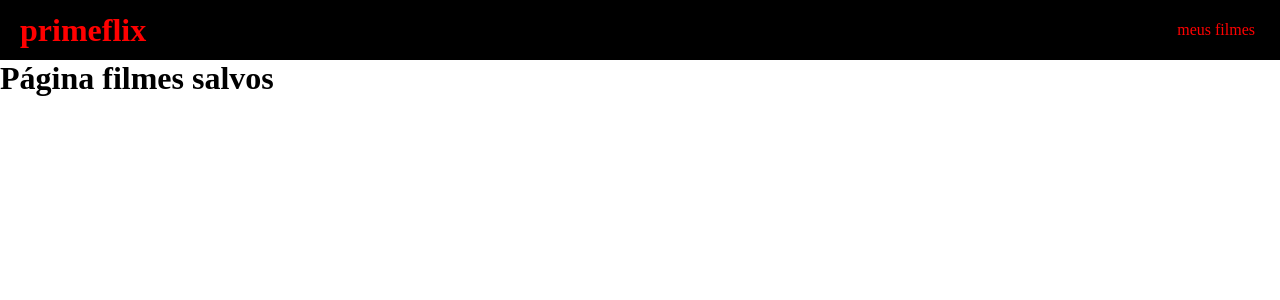
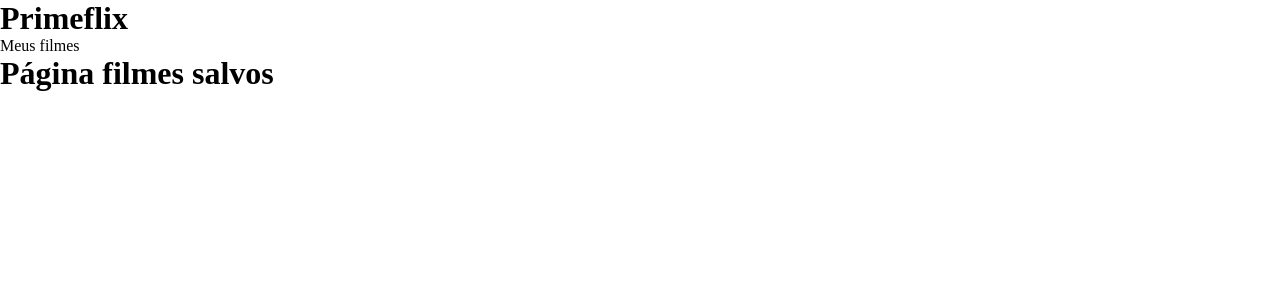
Before and after one commit to Evertongomes77/projeto-plimeflix, a React (Vite) app: page /meusfilmes in a window 1280 px wide. Shown: the top 300 px of the page. Built offline with nearby package versions, Linux system fonts and the light colour scheme.

Commit message:
componentizando minha aplicação

```diff
--- a/src/components/botao/index.jsx
+++ b/src/components/botao/index.jsx
@@ -1,11 +1,9 @@
-import { Button } from "./style";
 
-function Botao({children,...props}){
-
+    function Botao({Children,...props}){
 
     return(
         <div>
-            <Button {...props}>{children}</Button>
+            <button {...props}>{Children}</button>
         </div>
     )
 }
--- a/src/components/botao/style.js
+++ /dev/null
@@ -1,11 +0,0 @@
-import styled from "styled-components";
-
-export const Button= styled.button`
-width: 100px;
-height: 60px;
-border:none;
-border-radius: 20px;
-background-color: ${props=> props.color==='secundaria'? '#ff7300' : '#ed0000'};
-color:${props=> props.color==='secundaria'? '#eed5d5' : '#ffffff'};
-cursor: pointer;
-`
--- a/src/components/header/header.css
+++ /dev/null
@@ -1,30 +0,0 @@
-*{
-    margin: 0;
-    padding: 0;
-    box-sizing: border-box;
-}
-.header{
-    width: 100%;
-    height: 60px;
-    background-color: black;
-    display: flex;
-    align-items: center;
-    justify-content: space-between;
-}
-
-.header h1{
-    margin-left: 20px;
-}
-
-.header h1 a{
-    text-decoration: none;
-    color: red;
-    cursor: pointer;
-}
-
-.header a{
-    text-decoration: none;
-    margin-right: 25px;
-    color: red;
-    cursor: pointer;
-}
--- a/src/components/header/header.jsx
+++ /dev/null
@@ -1,15 +0,0 @@
-import { Link } from "react-router-dom";
-import './header.css'
-
-function Header(){
-    return(
-        <div className="header">
-            <h1><Link to='/'>primeflix</Link></h1>
-            <div>
-                <Link to='/meusfilmes'>meus filmes</Link>
-            </div>
-
-        </div>
-    )
-}
-export default Header;
--- /dev/null
+++ b/src/components/header/index.jsx
@@ -0,0 +1,14 @@
+
+
+
+function Header(){
+
+    return(
+        <div>
+            <h1>Primeflix</h1>
+            <p>Meus filmes</p>
+        </div>
+    )
+}
+
+export default Header;
--- a/src/components/topfilmes/index.jsx
+++ b/src/components/topfilmes/index.jsx
@@ -1,63 +1,40 @@
-import api from "../../services/api";
-import { Link } from "react-router-dom";
-import { useEffect, useState } from "react";
+import api from "../../services/api"
 import baseimage from "../../utils/baseimage";
-import { Swiper } from "swiper/react";
+import { useEffect, useState } from "react"
+import { Swiper, SwiperSlide } from "swiper/react";
 import 'swiper/css'
-import { Container, Slide } from "./style";
 
 
 function Topfilmes() {
     const [filmes, setfilmes] = useState([]);
-    const [load,setload]= useState(true)
+
 
     async function buscarfilmes() {
         const data = await api.get('/movie/popular');
-        setfilmes(data.data.results)
-        setload(false)
+        setfilmes(data.data.results);
+        console.log(data.data.results)
     }
+
     useEffect(() => {
         buscarfilmes();
     }, []);
 
-    if(load){
-        return(
-            <div>
-                <h1>Caregando....</h1>
-            </div>
-        )
-    }
-
     return (
-        <Container>
-            <h1>Top filmes</h1>
+        <div>
             <Swiper
-                spaceBetween={20}
-                slidesPerView={6}
-                modules={[navigation]}
-                navigation
-                breakpoints={{
-    320: {
-      slidesPerView: 1,
-    },
-
-    768: {
-      slidesPerView: 3,
-    },
-
-    1024: {
-      slidesPerView: 4,
-    },
-  }}
+            spaceBetween={20}
+            slidesPerView={5}
             >
                 {filmes.map((item) => (
-                    <Slide key={item.id}>
-                        <Link to={`/detalhes/movie/${item.id}`}><img src={baseimage + item.poster_path} alt={item.title}/></Link>
+                    <SwiperSlide key={item.id}>
+                        <img src={baseimage + item.poster_path} alt={item.title} />
                         <p>{item.title}</p>
-                    </Slide>
+                    </SwiperSlide>
                 ))}
             </Swiper>
-        </Container>
+        </div>
     )
-};
+}
+
+
 export default Topfilmes;
--- a/src/components/topfilmes/style.js
+++ b/src/components/topfilmes/style.js
@@ -1,27 +1 @@
 import styled from "styled-components";
-import { SwiperSlide } from "swiper/react";
-
-
-export const Container= styled.div`
-width: 100vw;
-height: 70vh;
-h1{
-    margin: 20px;
-}
-`
-
-export const Slide= styled(SwiperSlide)`
-display: flex;
-flex-direction: column;
-align-items: center;
-justify-content: center;
-cursor: grab;
-img{
-    width: 250px;
-    height: 300px;
-}
-p{
-    font-size: 20px;
-    font-weight: bold;
-}
-`
--- a/src/components/topseries/index.jsx
+++ b/src/components/topseries/index.jsx
@@ -1,56 +1,17 @@
-import { useEffect, useState } from "react";
 import api from "../../services/api";
-import {Link} from "react-router-dom";
-import baseimage from "../../utils/baseimage";
-import { Container, Slide } from "../topfilmes/style";
-import { Swiper } from "swiper/react";
+import { useState,useEffect } from "react";
+import { Swiper,SwiperSlide } from "swiper/react";
 import 'swiper/css'
 
-function Topseries() {
-    const [series, setseries] = useState([]);
 
-    async function buscarseries() {
-        const data = await api.get('/tv/popular');
-        setseries(data.data.results);
-    }
+function Topseries(){
 
-    useEffect(() => {
-        buscarseries();
-    }, []);
-    console.log(series)
-
-
-    return (
-        <Container>
-            <h1>Top séries</h1>
-            <Swiper
-                spaceBetween={20}
-                slidesPerView={6}
-                modules={[navigation]}
-                navigation
-                breakpoints={{
-                    320: {
-                        slidesPerView: 1,
-                    },
-
-                    768: {
-                        slidesPerView: 3,
-                    },
-
-                    1024: {
-                        slidesPerView: 4,
-                    },
-                }}
-            >
-                {series.map((item) => (
-                    <Slide key={item.id}>
-                        <Link to={`/detalhes/tv/${item.id}`}><img src={baseimage + item.poster_path} alt={`imagem da capa de ${item.name}`} /></Link>
-                        <p>{item.name}</p>
-                    </Slide>
-                ))}
-            </Swiper>
-        </Container>
+    return(
+        <div>
+            <h1>página séries</h1>
+        </div>
     )
 }
 
+
 export default Topseries;
--- a/src/rotas.jsx
+++ b/src/rotas.jsx
@@ -3,7 +3,7 @@ import { BrowserRouter,Routes,Route } from 'react-router-dom'
 import Home from './pages/Home/home'
 import Detalhes from './pages/detalhes-filme'
 import Erro from './pages/Erro/Erro'
-import Header from './components/header/header'
+import Header from './components/header'
 import Filmessalvos from './pages/filmes-salvos'
 
 function Rotas(){
```
